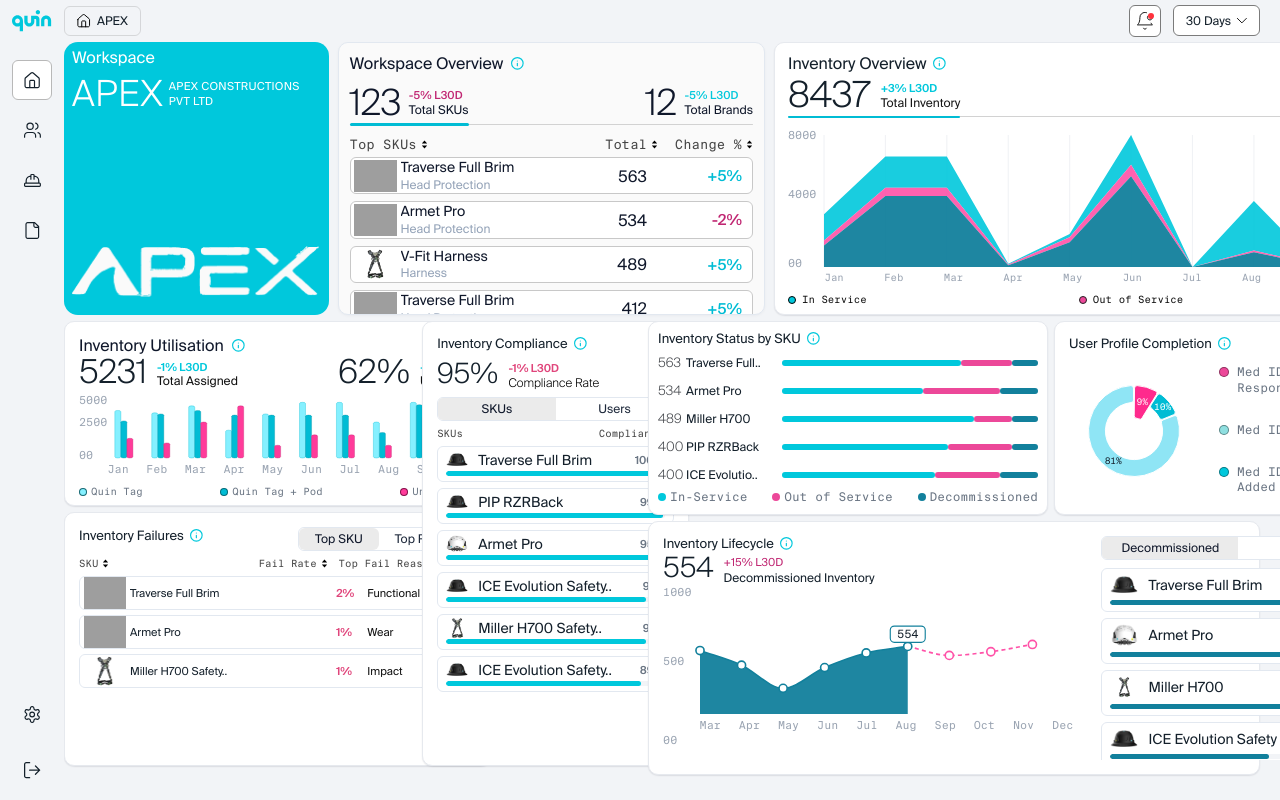
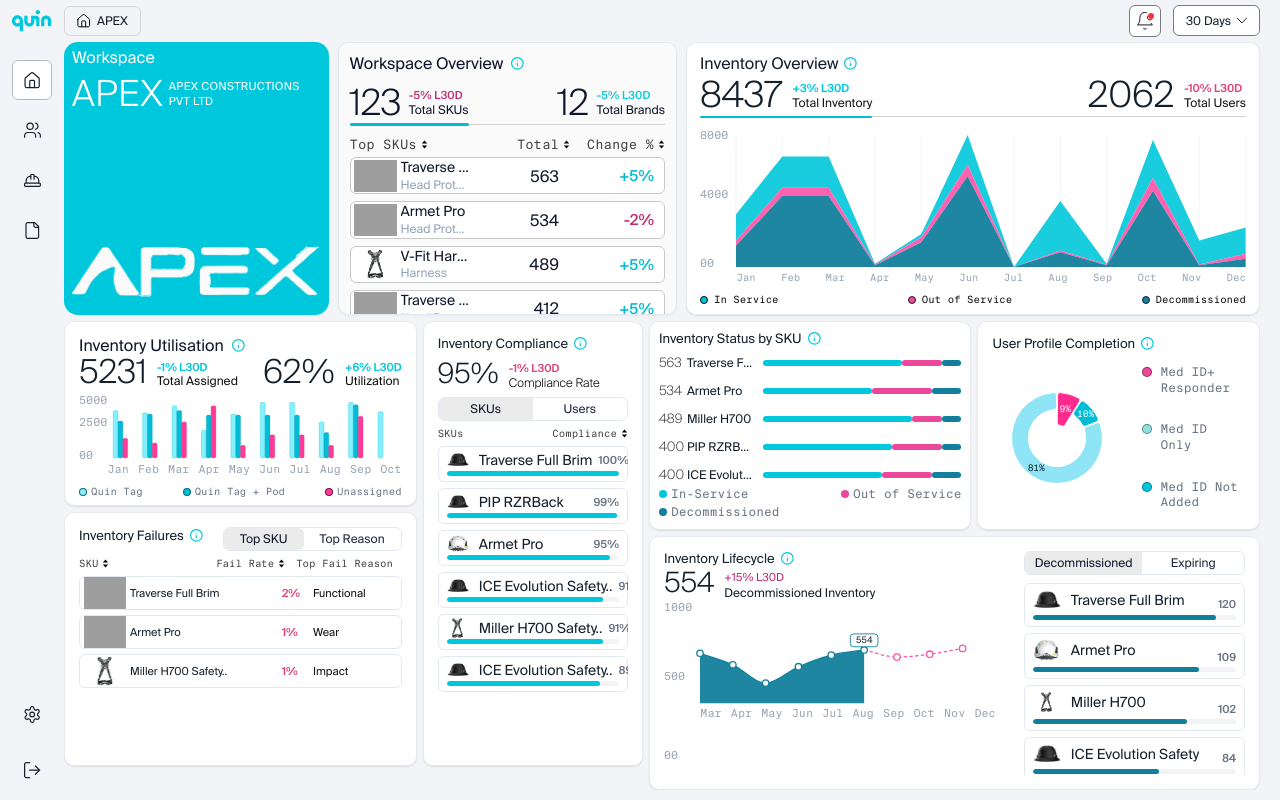
Before and after one commit to akhiljithk-ctr/quin-dashboard, a React (Vite) app: page / in a window 1280 px wide. Built offline with nearby package versions, Linux system fonts and the light colour scheme; grey boxes are pictures that could not be loaded.

Commit message:
strech ui

```diff
--- a/src/App.scss
+++ b/src/App.scss
@@ -65,7 +65,8 @@
 .app_section_2_pos_1 {
   display: flex;
   flex-direction: row;
-  min-width: 0;
+  flex: 701 1 0;
+  min-width: calc(560px * var(--inverse-scale, 1));
   min-height: 0;
   gap: calc(6px * var(--inverse-scale, 1));
 }
@@ -73,21 +74,24 @@
 .pos_1_sec_1 {
   display: flex;
   flex-direction: column;
-  min-width: 0;
+  flex: 427.8 1 0;
+  min-width: calc(340px * var(--inverse-scale, 1));
   min-height: 0;
   gap: 6px;
 }
 
 .pos_1_sec_2 {
   display: flex;
-  min-width: 0;
+  flex: 267.2 1 0;
+  min-width: calc(220px * var(--inverse-scale, 1));
   min-height: 0;
 }
 
 .app_section_2_pos_2 {
   display: flex;
   flex-direction: column;
-  min-width: 0;
+  flex: 740 1 0;
+  min-width: calc(600px * var(--inverse-scale, 1));
   min-height: 0;
   gap: 6px;
 }
@@ -95,7 +99,7 @@
 .pos_2_sec_1 {
   display: flex;
   flex-direction: row;
-  min-width: 0;
+  min-width: calc(580px * var(--inverse-scale, 1));
   min-height: 0;
   gap: calc(6px * var(--inverse-scale, 1));
 }
@@ -103,7 +107,7 @@
 .pos_2_sec_2 {
   @include card;
   flex-direction: row;
-  min-width: 0;
+  min-width: calc(580px * var(--inverse-scale, 1));
   min-height: 0;
   max-height: 254px;
   padding: 0;
--- a/src/components/InventoryComplianceCard/InventoryComplianceCard.scss
+++ b/src/components/InventoryComplianceCard/InventoryComplianceCard.scss
@@ -5,8 +5,7 @@
   @include card;
   min-height: 0;
   overflow: hidden;
-  max-width: calc(267.2px * var(--inverse-scale, 1));
-  min-width: calc(267.2px * var(--inverse-scale, 1));
+  width: 100%;
   max-height: calc(445.1875px * var(--inverse-scale, 1));
 
   &__header {
--- a/src/components/InventoryFailuresCard/InventoryFailuresCard.scss
+++ b/src/components/InventoryFailuresCard/InventoryFailuresCard.scss
@@ -6,9 +6,7 @@
   flex: 1;
   min-height: 0;
   max-height: calc(254px * var(--inverse-scale, 1));
-  width: calc(427.8px * var(--inverse-scale, 1));
-  min-width: calc(427.8px * var(--inverse-scale, 1));
-  max-width: calc(427.8px * var(--inverse-scale, 1));
+  width: 100%;
   overflow: hidden;
 
   &__header {
--- a/src/components/InventoryLifecycleCard/InventoryLifecycleCard.scss
+++ b/src/components/InventoryLifecycleCard/InventoryLifecycleCard.scss
@@ -5,8 +5,7 @@
   display: flex;
   flex-direction: column;
   flex: 3 1 0;
-  min-width: calc(438.4px * var(--inverse-scale, 1));
-  max-width: calc(438.4px * var(--inverse-scale, 1));
+  min-width: calc(340px * var(--inverse-scale, 1));
   min-height: 0;
   padding: $card-padding;
   overflow: hidden;
--- a/src/components/InventoryOverviewCard/InventoryOverviewCard.scss
+++ b/src/components/InventoryOverviewCard/InventoryOverviewCard.scss
@@ -4,15 +4,13 @@
 .inventory-overview-card {
   @include card;
   min-height: 0;
-  // min-width: 0;
-  // 60% of the row's remaining width after WorkspaceCard's fixed
-  // 264.51px and its two 9px gaps — pairs with WorkspaceOverviewCard's
-  // 40% share, scaling down instead of overflowing on narrower screens.
-  // width: calc((100% - calc(264.51px * var(--inverse-scale, 1)) - 18px) * 0.6);
 
-  width: calc(740px * var(--inverse-scale, 1));
-  min-width: calc(740px * var(--inverse-scale, 1));
-  max-width: calc(740px * var(--inverse-scale, 1));
+  // fluid: shares row-1's remaining space (after WorkspaceCard's fixed
+  // width) proportionally with WorkspaceOverviewCard, using their
+  // original pinned-px ratio (427.5 : 740) as the flex-grow weight —
+  // preserves the row/row-2 boundary alignment at every viewport width.
+  flex: 740 1 0;
+  min-width: calc(390px * var(--inverse-scale, 1));
 
   overflow: hidden;
   padding: 11px 13px 8px 13px;
--- a/src/components/InventoryStatusCard/InventoryStatusCard.scss
+++ b/src/components/InventoryStatusCard/InventoryStatusCard.scss
@@ -5,9 +5,8 @@
   @include card;
   min-height: 0;
   overflow: hidden;
-  width: calc(400px * var(--inverse-scale, 1));
-  min-width: calc(400px * var(--inverse-scale, 1));
-  max-width: calc(400px * var(--inverse-scale, 1));
+  flex: 400 1 0;
+  min-width: calc(320px * var(--inverse-scale, 1));
   // min-height: calc(212px * var(--inverse-scale, 1));
   padding: 9px;
 
--- a/src/components/InventoryUtilisationCard/InventoryUtilisationCard.scss
+++ b/src/components/InventoryUtilisationCard/InventoryUtilisationCard.scss
@@ -4,9 +4,7 @@
 .inventory-utilisation-card {
   @include card;
   overflow: hidden;
-  width: calc(427.8px * var(--inverse-scale, 1));
-  min-width: calc(427.8px * var(--inverse-scale, 1));
-  max-width: calc(427.8px * var(--inverse-scale, 1));
+  width: 100%;
   max-height: calc(222px * var(--inverse-scale, 1));
   padding: 14px 14px 7px 14px;
 
--- a/src/components/LifecycleTabsCard/LifecycleTabsCard.scss
+++ b/src/components/LifecycleTabsCard/LifecycleTabsCard.scss
@@ -5,8 +5,7 @@
   display: flex;
   flex-direction: column;
   flex: 2 1 0;
-  min-width: calc(301.6px * var(--inverse-scale, 1));
-  max-width: calc(301.6px * var(--inverse-scale, 1));
+  min-width: calc(240px * var(--inverse-scale, 1));
   min-height: 0;
   padding: $card-padding;
   overflow: hidden;
--- a/src/components/UserProfileCompletionCard/UserProfileCompletionCard.scss
+++ b/src/components/UserProfileCompletionCard/UserProfileCompletionCard.scss
@@ -5,9 +5,8 @@
   @include card;
   min-height: 0;
   overflow: hidden;
-  width: calc(334px * var(--inverse-scale, 1));
-  min-width: calc(334px * var(--inverse-scale, 1));
-  max-width: calc(334px * var(--inverse-scale, 1));
+  flex: 334 1 0;
+  min-width: calc(260px * var(--inverse-scale, 1));
 
   &__header {
     flex-shrink: 0;
--- a/src/components/WorkspaceCard/WorkspaceCard.scss
+++ b/src/components/WorkspaceCard/WorkspaceCard.scss
@@ -7,6 +7,7 @@
   display: flex;
   flex-direction: column;
   color: #fff;
+  flex: 0 0 auto;
   max-width: calc(264.51px * var(--inverse-scale, 1));
   min-width: calc(264.51px * var(--inverse-scale, 1));
   overflow: hidden;
--- a/src/components/WorkspaceOverviewCard/WorkspaceOverviewCard.scss
+++ b/src/components/WorkspaceOverviewCard/WorkspaceOverviewCard.scss
@@ -4,13 +4,13 @@
 .workspace-overview-card {
   @include card;
   min-height: 0;
-  // min-width: 0;
-  // width: calc((100% - calc(264.5px * var(--inverse-scale, 1)) - 18px) * 0.4);
 
-  // for figma style
-  width: calc((427.5px * var(--inverse-scale, 1)));
-  min-width: calc((427.5px * var(--inverse-scale, 1)));
-  max-width: calc((427.5px * var(--inverse-scale, 1)));
+  // fluid: shares row-1's remaining space (after WorkspaceCard's fixed
+  // width) proportionally with InventoryOverviewCard, using their
+  // original pinned-px ratio (427.5 : 740) as the flex-grow weight —
+  // preserves the row/row-2 boundary alignment at every viewport width.
+  flex: 427.5 1 0;
+  min-width: calc(320px * var(--inverse-scale, 1));
   background: #fafafa;
   border: 1px solid #e2e8f0;
   border-radius: 10px;
```
